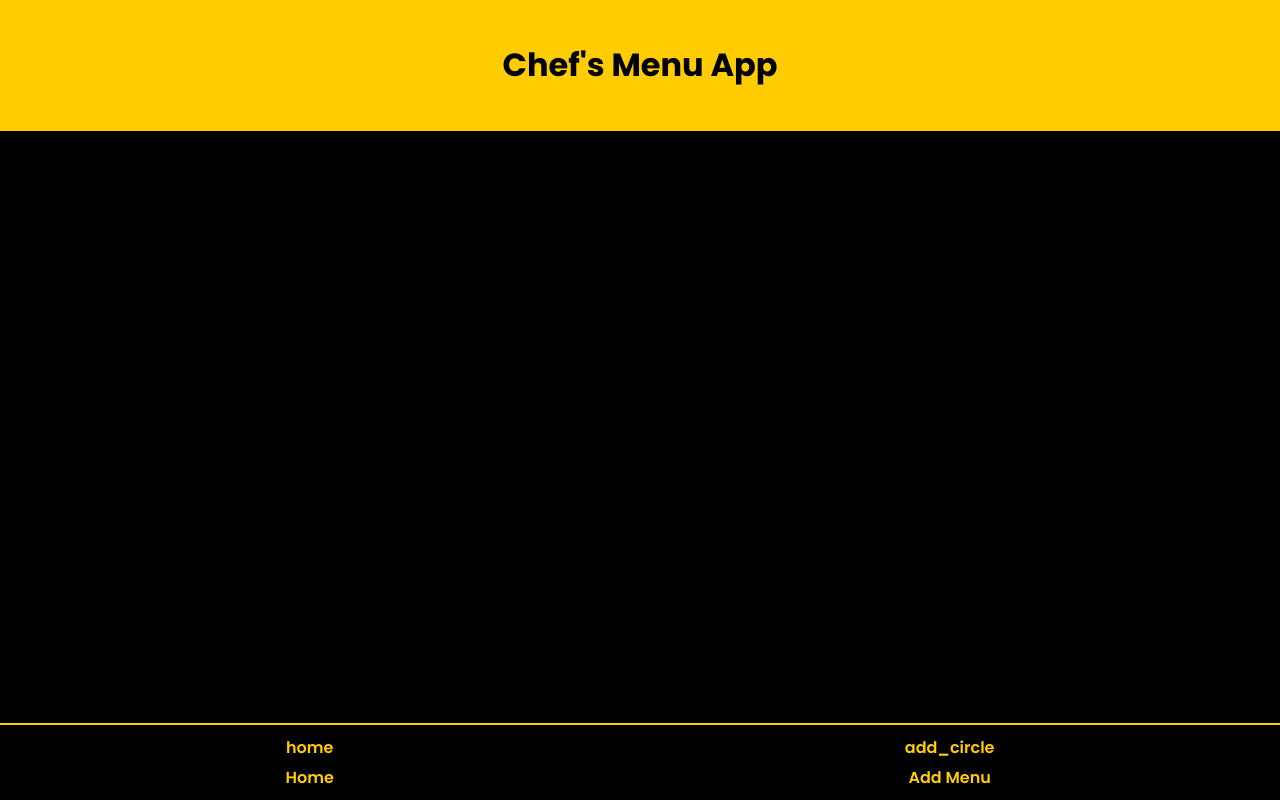
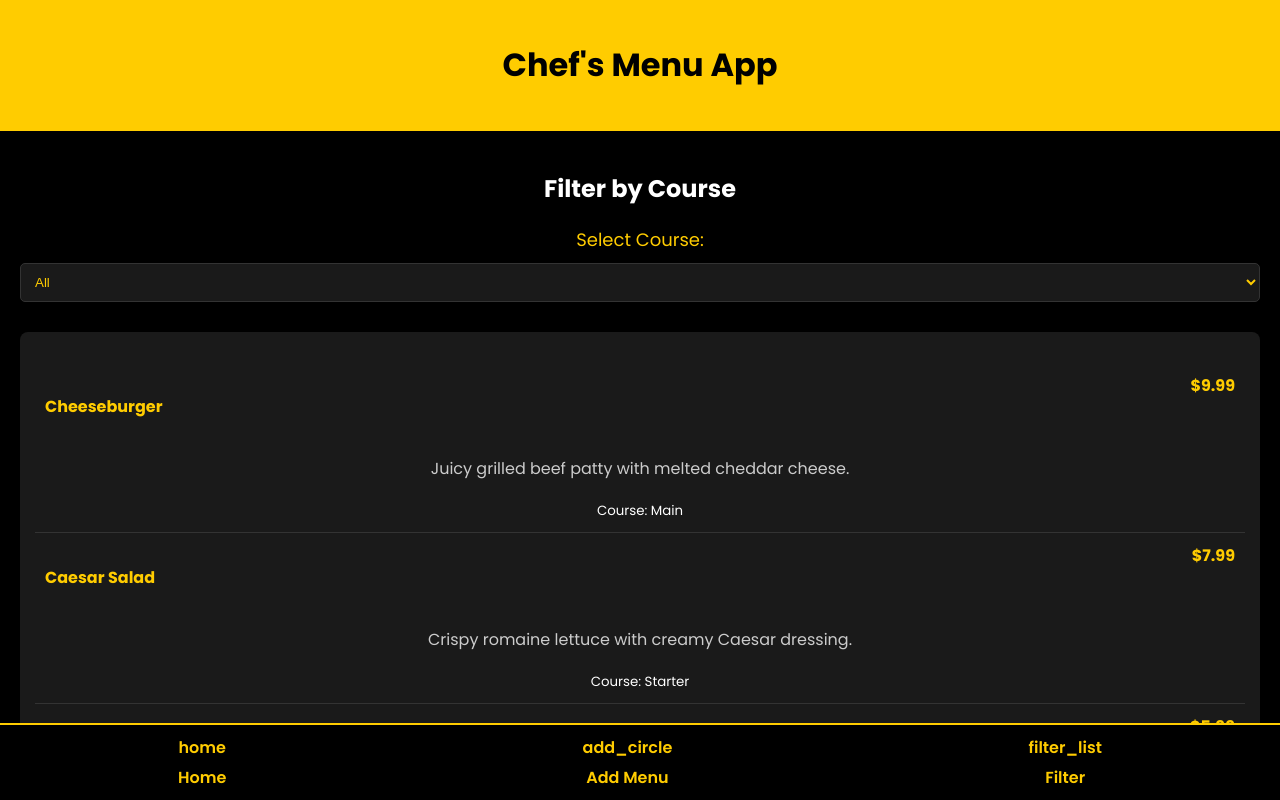
Before and after one commit to Uvaancovie/menu-app, a React (Create React App) app: page /filter-by-course in a window 1280 px wide. Built offline with nearby package versions, Linux system fonts and the light colour scheme.

Commit message:
filter by courses

```diff
--- a/src/App.css
+++ b/src/App.css
@@ -164,3 +164,51 @@ button {
 button:hover {
   background-color: #e6b800;
 }
+/* Filter by Course Screen */
+.filter-container {
+  text-align: center;
+}
+
+.filter-label {
+  display: block;
+  margin: 20px 0;
+  font-size: 18px;
+  color: #ffcc00;
+}
+
+.filter-select {
+  width: 100%;
+  padding: 10px;
+  margin-top: 10px;
+  border-radius: 5px;
+  border: 1px solid #333;
+  background-color: #1a1a1a;
+  color: #ffcc00;
+}
+
+.menu-section {
+  margin-top: 20px;
+  background: #1a1a1a;
+  padding: 15px;
+  border-radius: 8px;
+  box-shadow: 0 2px 4px rgba(0, 0, 0, 0.2);
+}
+
+.menu-item {
+  padding: 10px;
+  border-bottom: 1px solid #333;
+}
+
+.menu-item:last-child {
+  border-bottom: none;
+}
+
+.menu-item-header {
+  display: flex;
+  justify-content: space-between;
+  color: #ffcc00;
+}
+
+.menu-item p {
+  color: #ccc;
+}
--- a/src/App.js
+++ b/src/App.js
@@ -2,6 +2,7 @@ import React, { useState } from 'react';
 import { BrowserRouter as Router, Routes, Route, Link } from 'react-router-dom';
 import HomeScreen from './screens/HomeScreen';
 import AddMenuScreen from './screens/AddMenuScreen';
+import FilterByCourseScreen from './screens/FilterByCourseScreen';
 import './App.css';
 
 export default function App() {
@@ -30,6 +31,7 @@ export default function App() {
           <Routes>
             <Route path="/" element={<HomeScreen menuItems={menuItems} />} />
             <Route path="/add-menu" element={<AddMenuScreen addMenuItem={addMenuItem} />} />
+            <Route path="/filter-by-course" element={<FilterByCourseScreen menuItems={menuItems} />} />
           </Routes>
         </main>
 
@@ -43,6 +45,10 @@ export default function App() {
             <span className="material-icons">add_circle</span>
             <p>Add Menu</p>
           </Link>
+          <Link to="/filter-by-course" className="nav-item">
+            <span className="material-icons">filter_list</span>
+            <p>Filter</p>
+          </Link>
         </nav>
       </div>
     </Router>
--- a/src/screens/FilterByCourseScreen.js
+++ b/src/screens/FilterByCourseScreen.js
@@ -1,37 +1,44 @@
 import React, { useState } from 'react';
 
-export default function FilterByCourseScreen() {
-  const menuItems = [
-    { name: 'Soup', course: 'Starter', price: 5 },
-    { name: 'Steak', course: 'Main', price: 15 },
-    { name: 'Ice Cream', course: 'Dessert', price: 7 },
-  ];
+export default function FilterByCourseScreen({ menuItems }) {
+  const [selectedCourse, setSelectedCourse] = useState('');
 
-  const [selectedCourse, setSelectedCourse] = useState('');
   const filteredItems =
     selectedCourse === ''
       ? menuItems
       : menuItems.filter((item) => item.course === selectedCourse);
 
   return (
-    <div>
-      <h2>Filter Menu by Course</h2>
-      <label>
+    <div className="filter-container">
+      <h2>Filter by Course</h2>
+      <label className="filter-label">
         Select Course:
-        <select onChange={(e) => setSelectedCourse(e.target.value)}>
+        <select
+          value={selectedCourse}
+          onChange={(e) => setSelectedCourse(e.target.value)}
+          className="filter-select"
+        >
           <option value="">All</option>
           <option value="Starter">Starter</option>
           <option value="Main">Main</option>
           <option value="Dessert">Dessert</option>
         </select>
       </label>
-      <ul>
-        {filteredItems.map((item, index) => (
-          <li key={index}>
-            {item.name} - ${item.price} ({item.course})
-          </li>
-        ))}
-      </ul>
+
+      <div className="menu-section">
+        <ul className="menu-list">
+          {filteredItems.map((item, index) => (
+            <li key={index} className="menu-item">
+              <div className="menu-item-header">
+                <h4>{item.name}</h4>
+                <span>${item.price.toFixed(2)}</span>
+              </div>
+              <p>{item.description}</p>
+              <small>Course: {item.course}</small>
+            </li>
+          ))}
+        </ul>
+      </div>
     </div>
   );
 }
```
